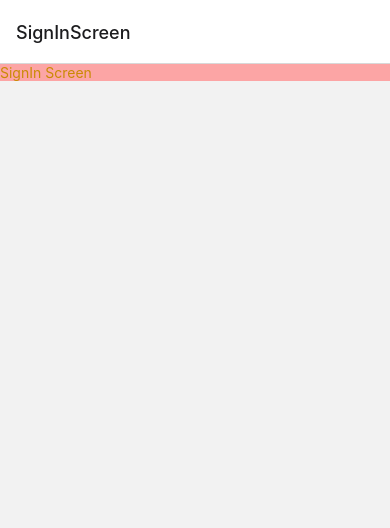
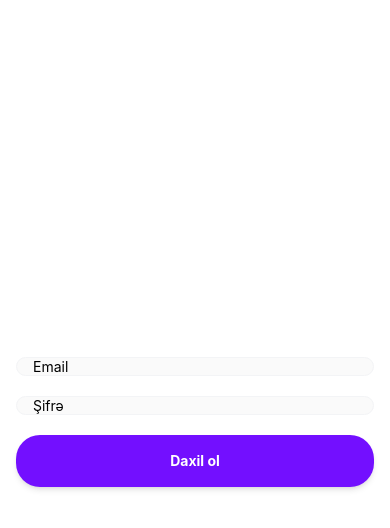
Before and after one commit to nazim-musayev/ari, a React Native app: screen /SignInScreen in a window 390 px wide. Shown: the top 528 px of the page. Built offline with nearby package versions, Linux system fonts and the light colour scheme.

Commit message:
adding onboarding and modifying signin screen

```diff
--- /dev/null
+++ b/src/lib/validations/auth.ts
@@ -0,0 +1,10 @@
+import { z } from 'zod';
+
+export const signInSchema = z.object({
+  email: z
+    .string({ required_error: 'Emaili daxil edin'})
+    .email('Email düzgün formatda deyil'),
+  password: z
+    .string({ required_error: 'Şifrəni daxil edin'})
+    .min(8, 'Şifrə ən azı 8 simvoldan ibarət olmalıdır')
+});
--- /dev/null
+++ b/src/lib/validations/navigation.ts
@@ -0,0 +1,6 @@
+import { z } from 'zod';
+
+export const AuthStackParams = z.object({
+  OnboardingScreen: z.undefined(),
+  SignInScreen: z.undefined(),
+});
--- a/src/navigation/container/index.tsx
+++ b/src/navigation/container/index.tsx
@@ -1,19 +1,36 @@
 import { createNativeStackNavigator } from '@react-navigation/native-stack';
 
 import SignInScreen from '../screens/sign-in';
+import OnboardingScreen from '../screens/onboarding';
+import { type AuthStackParamList } from '../../types';
 
-const Stack = createNativeStackNavigator();
+const Stack = createNativeStackNavigator<AuthStackParamList>();
 
 const Container = () => {
   const user = false;
 
   return (
-    <Stack.Navigator>
+    <Stack.Navigator
+      initialRouteName='OnboardingScreen'
+      screenOptions={{
+        contentStyle: {
+          paddingHorizontal: 16,
+          backgroundColor: 'white',
+        },
+        headerShown: false,
+      }}
+    >
       {!user && (
-        <Stack.Screen
-          name='SignInScreen'
-          component={SignInScreen}
-        />
+        <>
+          <Stack.Screen
+            name='OnboardingScreen'
+            component={OnboardingScreen}
+          />
+          <Stack.Screen
+            name='SignInScreen'
+            component={SignInScreen}
+          />
+        </>
       )}
     </Stack.Navigator>
   );
--- /dev/null
+++ b/src/navigation/screens/onboarding/index.tsx
@@ -0,0 +1,21 @@
+import { View } from 'react-native';
+import Button from '../../../ui/common/button';
+import { type StackScreenNavigationProp } from '../../../types';
+
+
+const OnboardingScreen = ({navigation}: StackScreenNavigationProp<'OnboardingScreen'>) => {
+
+  const handlePress = () => {
+    navigation.navigate('SignInScreen');
+  };
+
+  return (
+    <View className='flex-1 justify-center items-center'>
+      <Button onPressIn={handlePress}>
+        Giriş səhifəsinə keç
+      </Button>
+    </View>
+  );
+}
+
+export default OnboardingScreen;
--- a/src/navigation/screens/sign-in/index.tsx
+++ b/src/navigation/screens/sign-in/index.tsx
@@ -1,13 +1,46 @@
-import { View, Text } from 'react-native';
+import { View } from 'react-native';
+import { zodResolver } from '@hookform/resolvers/zod';
+import { SubmitHandler, useForm } from 'react-hook-form';
 
-function SignInScreen() {
+import Button from '../../../ui/common/button';
+import { SignInFormData } from '../../../types';
+import TextInput from '../../../ui/common/text-input';
+import { signInSchema } from '../../../lib/validations/auth';
+
+
+const SignInPage = (): JSX.Element => {
+
+  const { control, handleSubmit, formState: { errors } } = useForm<SignInFormData>({
+    resolver: zodResolver(signInSchema)
+  });
+
+  const hasErrors = Object.keys(errors)?.length > 0;
+
+  const onSubmit: SubmitHandler<SignInFormData> = (data) => {
+    if (data.email == 'test@gmail.com') {
+      console.log('success');
+    };
+  };
+
   return (
-    <View className='flex bg-red-300'>
-      <Text className='text-yellow-600'>
-        SignIn Screen
-      </Text>
+    <View className='flex-1 justify-center'>
+      <TextInput
+        name='email'
+        control={control}
+        placeholder='Email'
+      />
+      <TextInput
+        name='password'
+        control={control}
+        placeholder='Şifrə'
+        autoCapitalize='none'
+        secureTextEntry={true}
+      />
+      <Button onPressIn={handleSubmit(onSubmit)} disabled={hasErrors}>
+        Daxil ol
+      </Button>
     </View>
   );
 }
 
-export default SignInScreen;
+export default SignInPage;
--- /dev/null
+++ b/src/types/index.ts
@@ -0,0 +1,11 @@
+import * as z from 'zod'
+import { NativeStackScreenProps } from '@react-navigation/native-stack';
+
+import { signInSchema } from '../lib/validations/auth';
+import { AuthStackParams } from '../lib/validations/navigation';
+
+export type SignInFormData = z.infer<typeof signInSchema>;
+
+export type AuthStackParamList = z.infer<typeof AuthStackParams>;
+
+export type StackScreenNavigationProp<T extends keyof AuthStackParamList> = NativeStackScreenProps<AuthStackParamList, T>;
```
